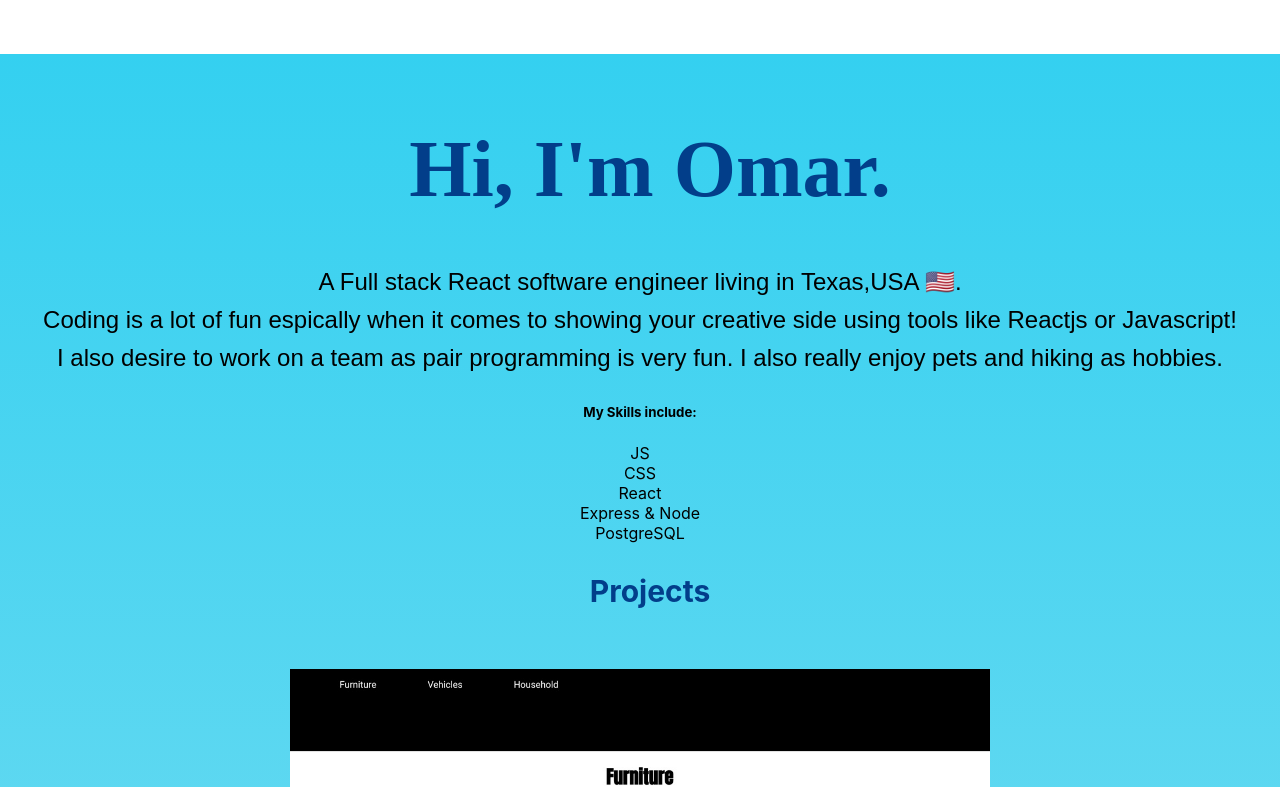
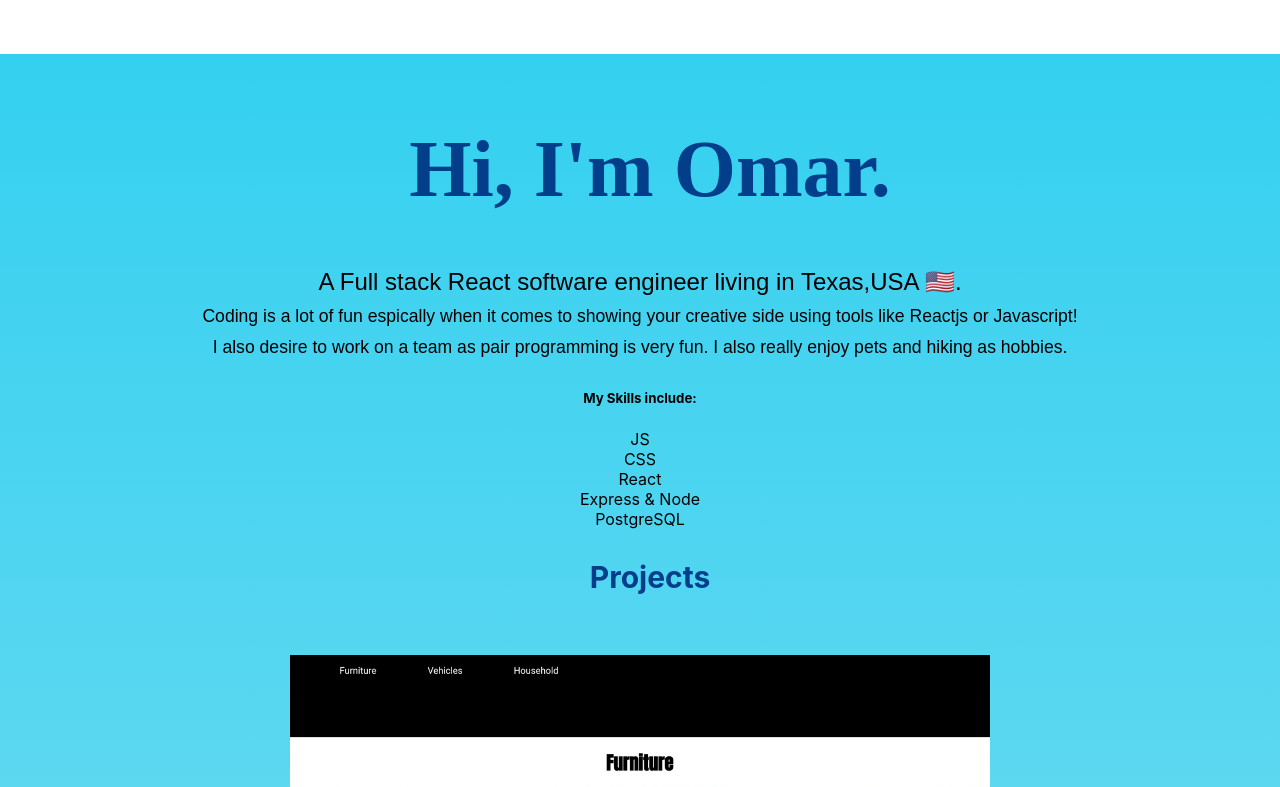
Before and after one commit to OmarMutd/ReactPortolio, a React (Create React App) app: page / in a window 1280 px wide. Shown: the top 787 px of the page. Built offline with nearby package versions, Linux system fonts and the light colour scheme.

Commit message:
font change

```diff
--- a/src/App.css
+++ b/src/App.css
@@ -162,15 +162,16 @@ a:hover {
     margin: 0px;
     padding-bottom: 10px;
   }
-  /* .intro-to-me.two {
-    text-align: center;
+  .intro-to-me.two {
+    /* text-align: center;
     margin: 0px;
     padding-bottom: 10px;
     font-weight: 500;
     font-size: 15px;
-
-    max-width: 700px;
-  } */
+    max-width: 700px; */
+    font-size: 1.1rem;
+    font-weight: 350;
+  }
   .skills-list {
     margin: 0px;
     text-align: center;
```
